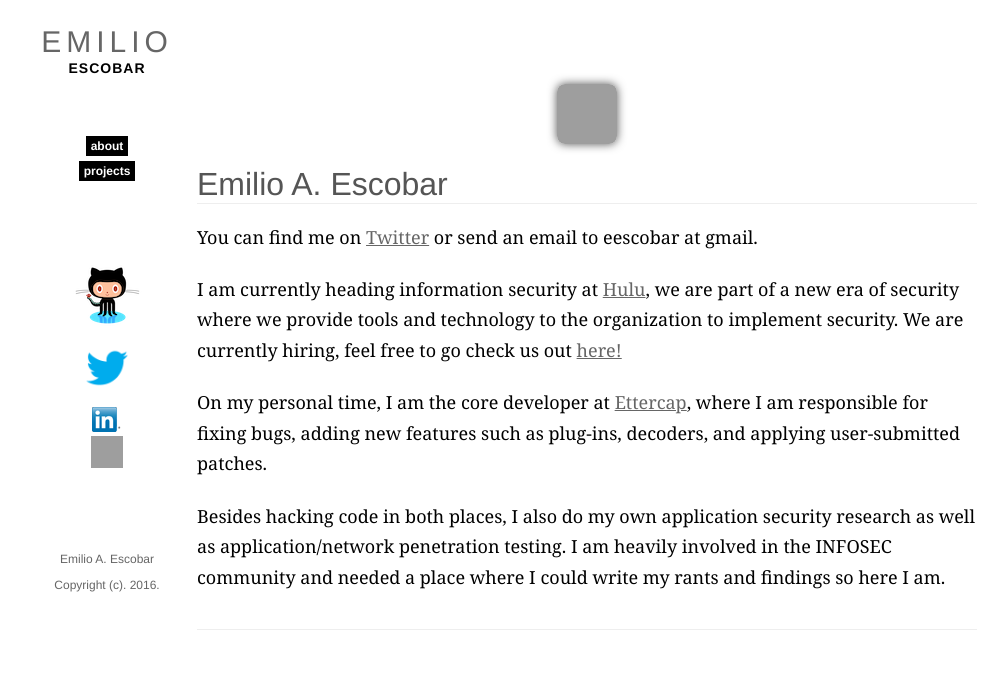
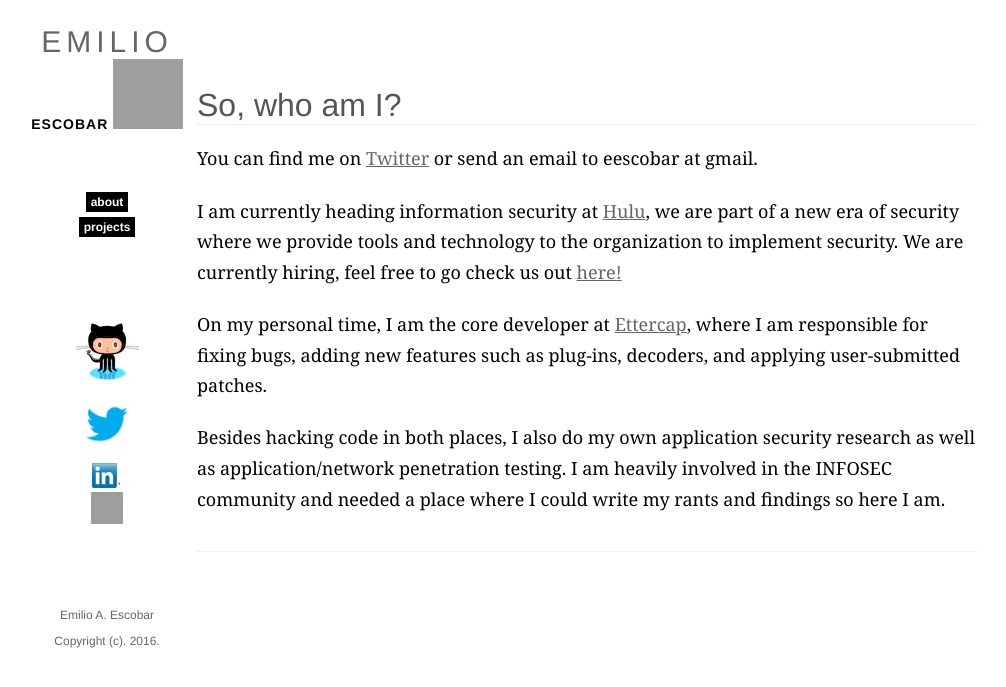
Before and after one commit to eaescob/eaescob.github.io, a Jekyll site: the page built from about.html, in a window 1280 px wide, cut to the strip 0-687 px from the top of the page. Shown: the whole strip, without its empty margins (143-1149 px from the left). Built offline with Jekyll 4.4.1, drawn with Linux system fonts in a browser that asks for light colours; grey boxes are pictures that could not be loaded.

Commit message:
changing profile

```diff
--- a/_layouts/layout.html
+++ b/_layouts/layout.html
@@ -28,6 +28,7 @@
 				<a href="/">
 					<span id="emilio">Emilio</span>
 					<span id="escobar">Escobar</span>
+					<span id="profile"><img src="https://pbs.twimg.com/profile_images/899105467821051904/6nGoEKKP_400x400.jpg" width=70 height=70/></span>
 				</a>
 			</div>
 			<div id="mousing">&nbsp;</div>
--- a/about.html
+++ b/about.html
@@ -5,8 +5,8 @@
 
 <div class="content">
 	<div id="post">
-		<p><img src="https://pbs.twimg.com/profile_images/899105467821051904/6nGoEKKP_400x400.jpg" width=60 height=60/></p>
-		<h1>Emilio A. Escobar</h1>
+		<h1>So, who am I?</h1>
+
 
 		<p>You can find me on <a target="_blank" href="http://twitter.com/0xexfil">Twitter</a> or send an email to eescobar at gmail.</p>
 		<p>I am currently heading information security at  <a target="_blank" href="https://www.hulu.com">Hulu</a>, we are part of a new era of security where we provide tools and technology to the organization to implement security. We are currently hiring, feel free to go check us out <a target="_blank" href="https://www.hulu.com/jobs">here!</a></p>
```
